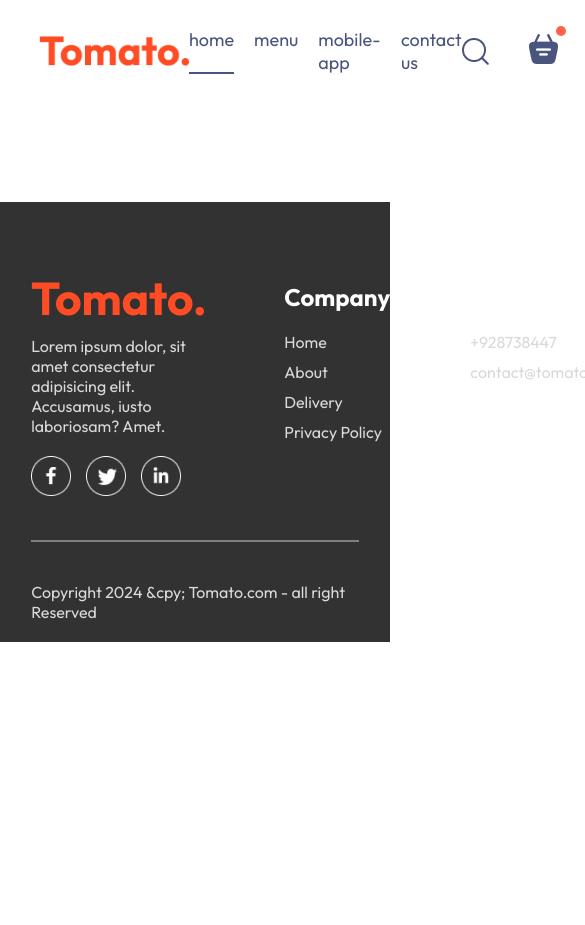
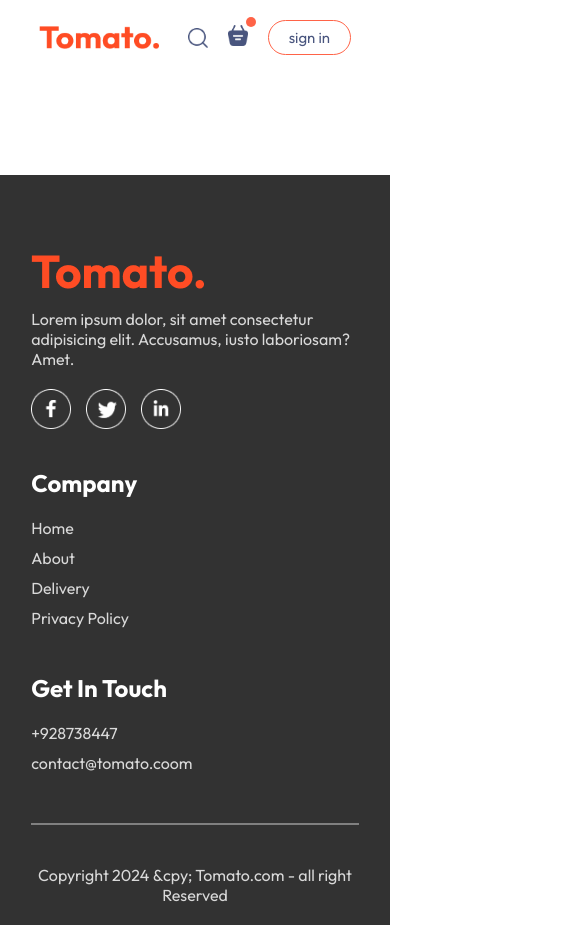
Before and after one commit to Satish-mourya/food-delivery, a React (Vite) app in the folder fronted/: page /placeorder in a window 390 px wide. Shown: the top 925 px of the page, 585 px wide, since content can reach past the window. Before the commit the page ends 844 px from the top, so only its background shows below. Built offline with nearby package versions, Linux system fonts and the light colour scheme; a web font is replaced by a local one.

Commit message:
making page responsive

```diff
--- a/fronted/src/components/Exploremenu/Exploremenu.css
+++ b/fronted/src/components/Exploremenu/Exploremenu.css
@@ -56,3 +56,10 @@
     border: 4px solid tomato;
     padding: px;
 }
+
+@media (max-width:1050px){
+    .explore-menu-text{
+        max-width: 100%;
+        font-size: 14px;
+    }
+}
--- /dev/null
+++ b/fronted/src/components/appdownload/AppDownload.css
@@ -0,0 +1,24 @@
+.app-download{
+    margin: auto auto;
+    margin-top: 100px;
+    font-size: max(3vw,20px);
+    text-align: center;
+    font-weight: 500;
+}
+
+.app-download-platforms{
+    display: flex;
+    justify-content: center;
+    gap: max(2vw,10px);
+    margin-top: 40px;
+}
+
+.app-download-platforms img{
+    width: max(30vw,120px);
+    max-width: 180px;
+    transition: 0.5s;
+    cursor: pointer;
+}
+.app-download-platforms img:hover{
+     transform: scale(1.05);
+}
--- /dev/null
+++ b/fronted/src/components/appdownload/AppDownload.jsx
@@ -0,0 +1,16 @@
+import React from 'react'
+import './AppDownload.css'
+import {assets} from '../../assets/assets'
+const AppDownload = () => {
+  return (
+    <div className='app-download' id="app-download">
+      <p>For Better Experience Download <br />Tomato App </p>
+      <div className="app-download-platforms">
+        <img src={assets.play_store} alt="" />
+        <img src={assets.app_store} alt="" />
+      </div>
+    </div>
+  )
+}
+
+export default AppDownload
--- a/fronted/src/components/footer/Footer.css
+++ b/fronted/src/components/footer/Footer.css
@@ -52,3 +52,15 @@
     background-color: grey;
     border: none;
 }
+
+@media (max-width:750px){
+    .footer-content{
+        display: flex;
+        flex-direction: column;
+        gap: 35px;
+    }
+
+    .footer-copyright{
+        text-align: center;
+    }
+}
--- a/fronted/src/components/header/Header.css
+++ b/fronted/src/components/header/Header.css
@@ -38,3 +38,24 @@
     font-size: max(1vw,13px);
     border-radius: 50px;
 }
+
+@media (max-width:1050px){
+
+    .header-contents{
+        max-width: 45%;
+    }
+}
+@media (max-width:750px){
+
+    .header-contents{
+        max-width: 65%;
+    }
+
+    .header-contents p{
+        display: none;
+    }
+
+    .header-contents button{
+        padding: 2vw 4vw;
+    }
+}
--- a/fronted/src/components/navbar/Navbar.css
+++ b/fronted/src/components/navbar/Navbar.css
@@ -61,3 +61,79 @@
     top: -8px;
     right: -8px;
 }
+
+@media (max-width:1050px){
+    .navbar .logo{
+        width: 140px;
+
+    }
+
+    .navbar-menu{
+        gap: 20px;
+        font-size: 17px;
+    }
+
+    .navbar-right{
+        gap: 30px;
+
+    }
+
+    .navbar-right img{
+        width: 22px;
+    }
+
+    .navbar-right button{
+        padding: 8px 25px;
+    }
+
+}
+
+@media (max-width:900px){
+    .navbar .logo{
+        width: 120px;
+
+    }
+
+    .navbar-menu{
+        gap: 15px;
+        font-size: 16px;
+    }
+
+    .navbar-right{
+        gap: 20px;
+
+    }
+
+    .navbar-right img{
+        width: 20px;
+    }
+
+    .navbar-right button{
+        padding: 7px 20px;
+        font-size: 15px;
+    }
+
+}
+
+@media (max-width:750px){
+
+
+    .navbar-menu{
+        display: none;
+    }
+
+    .navbar-right{
+        gap: 20px;
+
+    }
+
+    .navbar-right img{
+        width: 20px;
+    }
+
+    .navbar-right button{
+        padding: 7px 20px;
+        font-size: 15px;
+    }
+
+}
--- a/fronted/src/components/navbar/Navbar.jsx
+++ b/fronted/src/components/navbar/Navbar.jsx
@@ -1,6 +1,7 @@
 import React, { useState } from "react";
 import "./Navbar.css";
 import { assets } from "../../assets/assets";
+import {Link} from 'react-router-dom'
 const Navbar = () => {
 
   const [menu,setMenu]=useState("home");
@@ -9,10 +10,10 @@
     <div className="navbar">
       <img src={assets.logo} alt="" className="logo" />
       <ul className="navbar-menu">
-        <li onClick={()=>setMenu("home")} className={menu==="home"?"active":""}>home</li>
-        <li onClick={()=>setMenu("menu")} className={menu==="menu"?"active":""}>menu</li>
-        <li onClick={()=>setMenu("mobile-app")} className={menu==="mobile-app"?"active":""}>mobile-app</li>
-        <li onClick={()=>setMenu("contact-us")} className={menu==="contact-us"?"active":""}>contact us</li>
+        <Link to='/'onClick={()=>setMenu("home")} className={menu==="home"?"active":""}>home</Link>
+        <a href="#explore-menu" onClick={()=>setMenu("menu")} className={menu==="menu"?"active":""}>menu</a>
+        <a href="#app-download" onClick={()=>setMenu("mobile-app")} className={menu==="mobile-app"?"active":""}>mobile-app</a>
+        <a href="#footer" onClick={()=>setMenu("contact-us")} className={menu==="contact-us"?"active":""}>contact us</a>
       </ul>
       <div className="navbar-right">
         <img src={assets.search_icon} alt="" />
--- a/fronted/src/pages/home/Home.jsx
+++ b/fronted/src/pages/home/Home.jsx
@@ -3,6 +3,7 @@
 import Header from '../../components/header/Header'
 import Exploremenu from '../../components/Exploremenu/Exploremenu'
 import FoodDisplay from '../../components/foodDisplay/FoodDisplay'
+import AppDownload from '../../components/appdownload/AppDownload'
 
 
 
@@ -15,6 +16,7 @@
       <Header/>
       <Exploremenu Category={Category} setCategory={setCategory}/>
       <FoodDisplay Category={Category} setCategory={setCategory}/>
+      <AppDownload/>
     </div>
   )
 }
```
